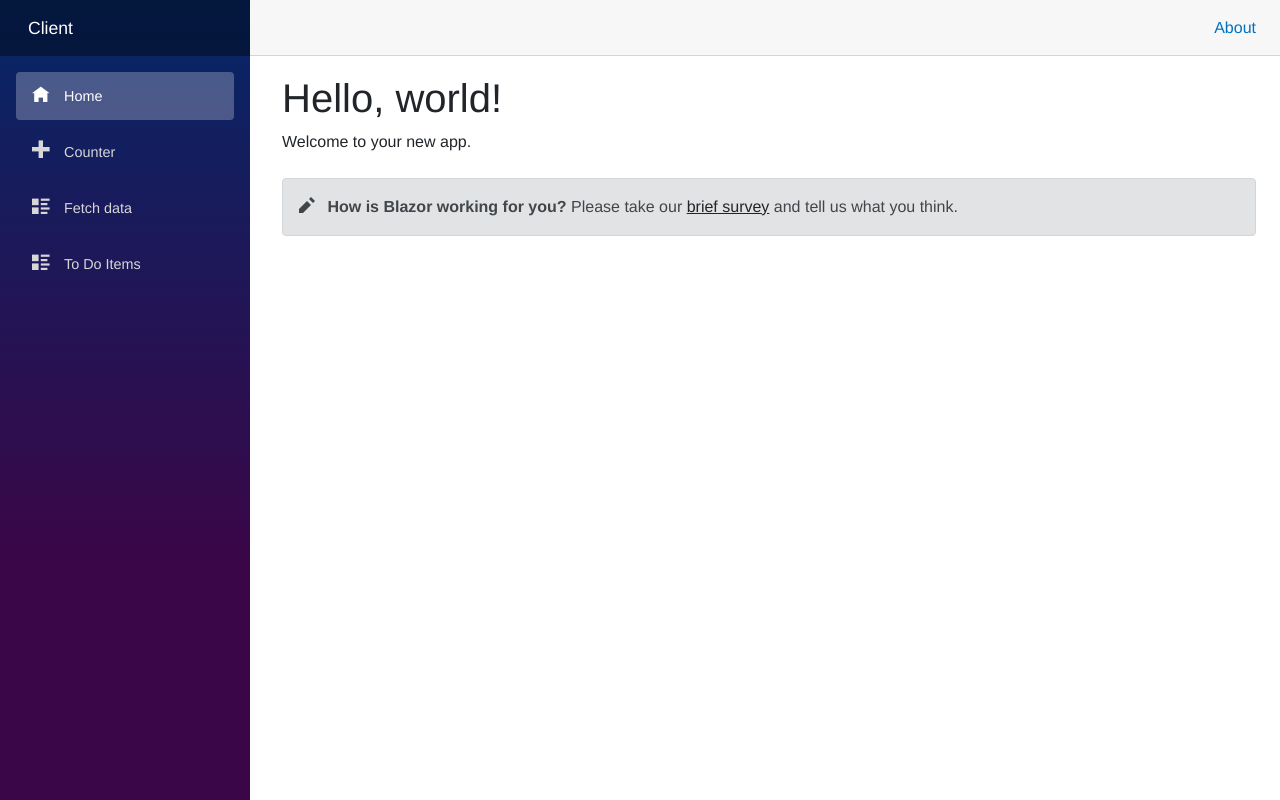
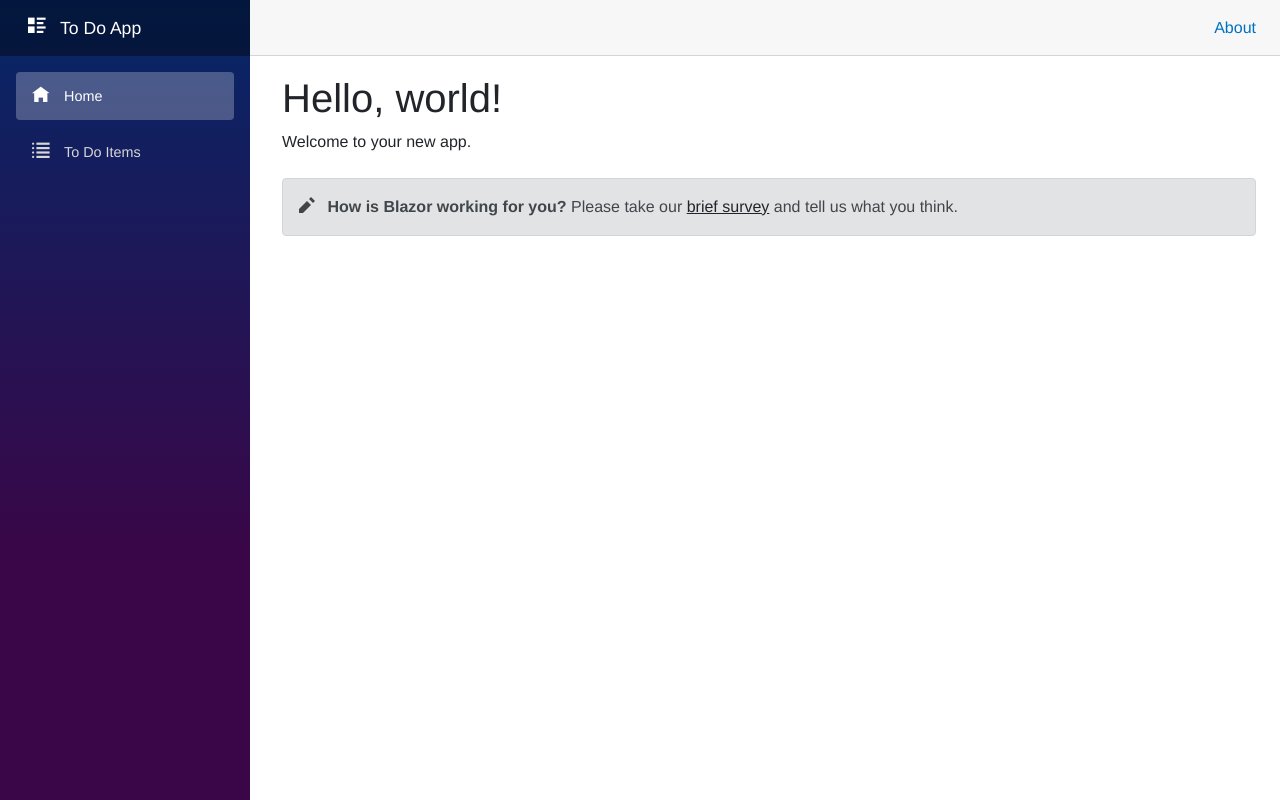
Before and after one commit to vascabarkapa/ToDoApplication_MinimalWebAPI_Blazor, an ASP.NET Core app: page / in a window 1280 px wide. Run offline with ASP.NET Core 8, Linux system fonts and the light colour scheme; style sheets or scripts are compiled from the project's sources; some libraries are stand-ins or nearby versions.

Commit message:
nav menu

```diff
--- a/Client/Shared/NavMenu.razor
+++ b/Client/Shared/NavMenu.razor
@@ -1,6 +1,6 @@
 <div class="top-row ps-3 navbar navbar-dark">
     <div class="container-fluid">
-        <a class="navbar-brand" href="">Client</a>
+        <a class="navbar-brand" href=""><span class="oi oi-list-rich" aria-hidden="true"></span>To Do App</a>
         <button title="Navigation menu" class="navbar-toggler" @onclick="ToggleNavMenu">
             <span class="navbar-toggler-icon"></span>
         </button>
@@ -15,18 +15,8 @@
             </NavLink>
         </div>
         <div class="nav-item px-3">
-            <NavLink class="nav-link" href="counter">
-                <span class="oi oi-plus" aria-hidden="true"></span> Counter
-            </NavLink>
-        </div>
-        <div class="nav-item px-3">
-            <NavLink class="nav-link" href="fetchdata">
-                <span class="oi oi-list-rich" aria-hidden="true"></span> Fetch data
-            </NavLink>
-        </div>
-        <div class="nav-item px-3">
             <NavLink class="nav-link" href="todoitems">
-                <span class="oi oi-list-rich" aria-hidden="true"></span> To Do Items
+                <span class="oi oi-list" aria-hidden="true"></span> To Do Items
             </NavLink>
         </div>
     </nav>
--- a/Client/wwwroot/index.html
+++ b/Client/wwwroot/index.html
@@ -4,7 +4,7 @@
 <head>
     <meta charset="utf-8" />
     <meta name="viewport" content="width=device-width, initial-scale=1.0, maximum-scale=1.0, user-scalable=no" />
-    <title>Client</title>
+    <title>To Do App</title>
     <base href="/" />
     <link href="css/bootstrap/bootstrap.min.css" rel="stylesheet" />
     <link href="css/app.css" rel="stylesheet" />
@@ -12,6 +12,7 @@
     <link href="manifest.json" rel="manifest" />
     <link rel="apple-touch-icon" sizes="512x512" href="icon-512.png" />
     <link rel="apple-touch-icon" sizes="192x192" href="icon-192.png" />
+    <link rel="stylesheet" href="https://cdn.jsdelivr.net/npm/bootstrap-icons@1.9.1/font/bootstrap-icons.css">
 </head>
 
 <body>
```
